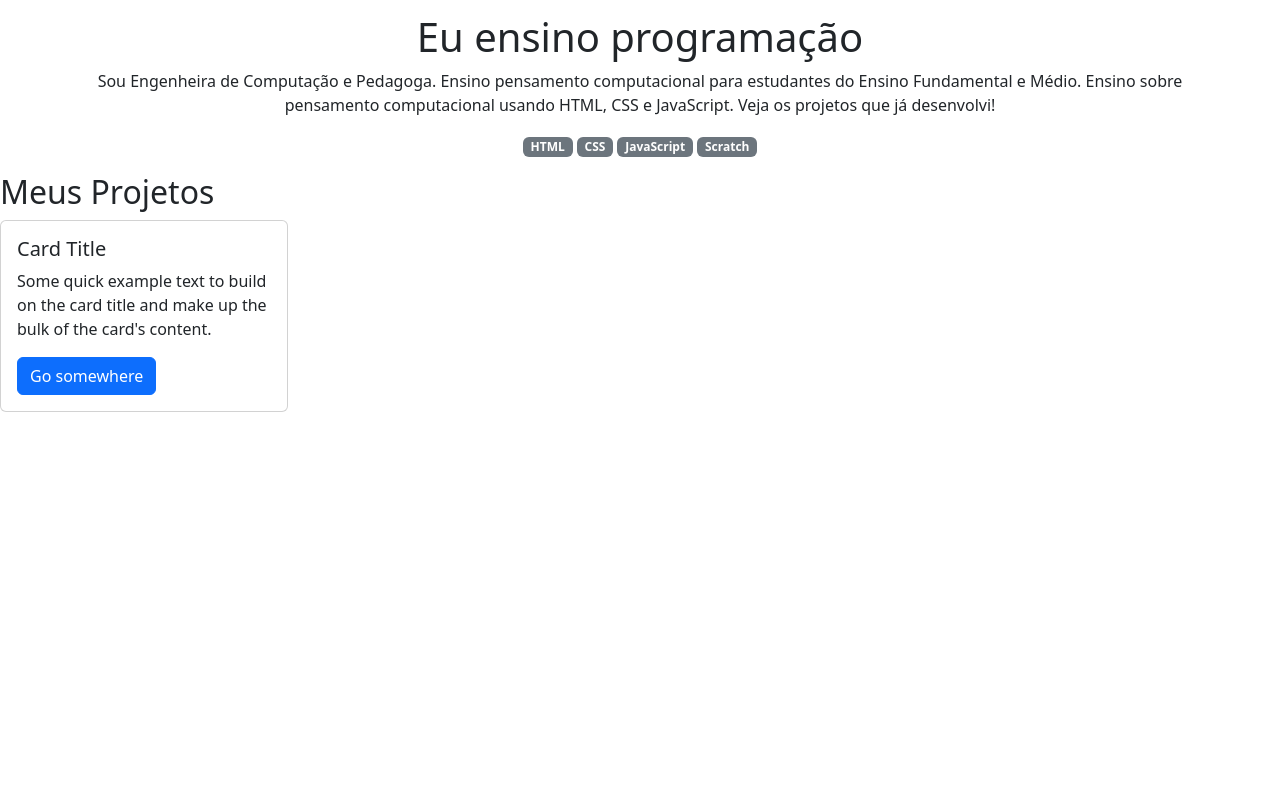
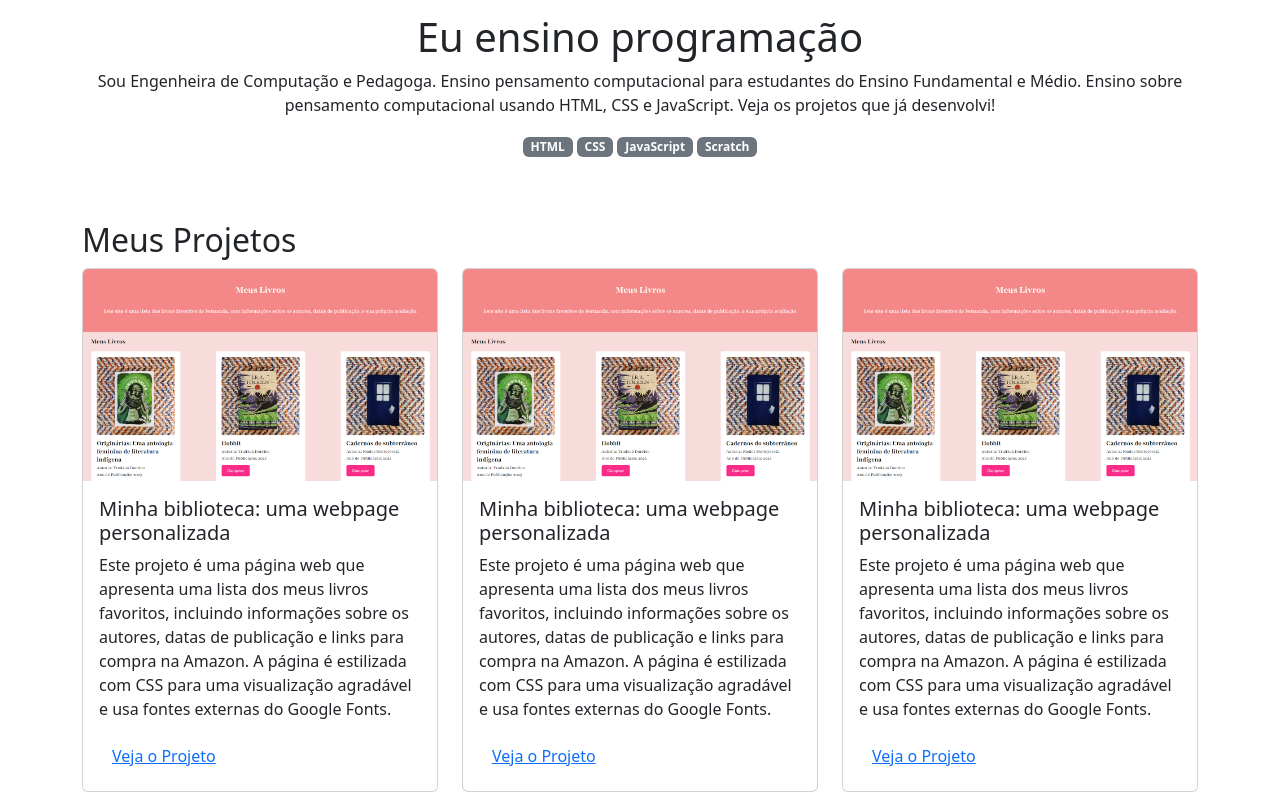
Before and after one commit to luizcdprof/portfolio, a plain HTML site: page index.html in a window 1280 px wide. Shown: the part 183-975 px from the top of the page. Before the commit the page ends 800 px from the top, so only its background shows below. Drawn offline with nearby package versions, Linux system fonts and the light colour scheme.

Commit message:
aula 06 - Conhecendo a classe card

```diff
--- a/index.html
+++ b/index.html
@@ -28,18 +28,45 @@
             </div>
         </header>
 
-        <main>
+        <main class="container mt-5"">
             <h2>Meus Projetos</h2>
             <div class="row">
+                <!-- Projeto 1 -->
                 <div class="col-md-4">
-                    <div class="card" style="width: 18rem;">
-                        <img src="" class="card-img-top" alt="">
+                    <div class="card">
+                        <img src="img/projeto-1.png" class="card-img-top" alt="Imagem do projeto de biblioteca">
                         <div class="card-body">
-                            <h5 class="card-title">Card Title</h5>
+                            <h5 class="card-title">Minha biblioteca: uma webpage personalizada</h5>
                             <p class="card-text">
-                                Some quick example text to build on the card title and make up the bulk of the card's content.
+                                Este projeto é uma página web que apresenta uma lista dos meus livros favoritos, incluindo informações sobre os autores, datas de publicação e links para compra na Amazon. A página é estilizada com CSS para uma visualização agradável e usa fontes externas do Google Fonts.
                             </p>
-                            <a href="#" class="btn btn-primary">Go somewhere</a>
+                            <button type="button" class="btn btn-link">Veja o Projeto</button>
+                        </div>
+                    </div>
+                </div>
+                <!-- Projeto 2 -->
+                <div class="col-md-4">
+                    <div class="card">
+                        <img src="img/projeto-1.png" class="card-img-top" alt="Imagem do projeto de biblioteca">
+                        <div class="card-body">
+                            <h5 class="card-title">Minha biblioteca: uma webpage personalizada</h5>
+                            <p class="card-text">
+                                Este projeto é uma página web que apresenta uma lista dos meus livros favoritos, incluindo informações sobre os autores, datas de publicação e links para compra na Amazon. A página é estilizada com CSS para uma visualização agradável e usa fontes externas do Google Fonts.
+                            </p>
+                            <button type="button" class="btn btn-link">Veja o Projeto</button>
+                        </div>
+                    </div>
+                </div>
+                <!-- Projeto 3 -->
+                <div class="col-md-4">
+                    <div class="card">
+                        <img src="img/projeto-1.png" class="card-img-top" alt="Imagem do projeto de biblioteca">
+                        <div class="card-body">
+                            <h5 class="card-title">Minha biblioteca: uma webpage personalizada</h5>
+                            <p class="card-text">
+                                Este projeto é uma página web que apresenta uma lista dos meus livros favoritos, incluindo informações sobre os autores, datas de publicação e links para compra na Amazon. A página é estilizada com CSS para uma visualização agradável e usa fontes externas do Google Fonts.
+                            </p>
+                            <button type="button" class="btn btn-link">Veja o Projeto</button>
                         </div>
                     </div>
                 </div>
```
